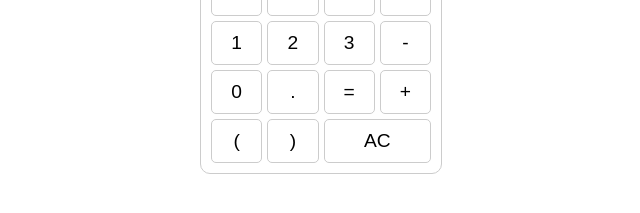
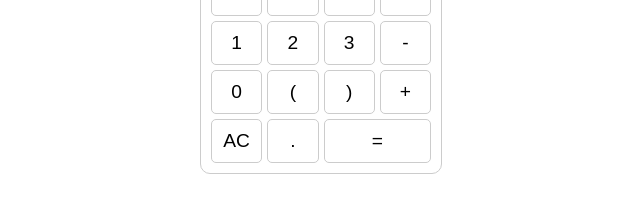
Before and after one commit to yen1098/notioncalculator, a plain HTML site: page index.html in a window 1280 px wide. Shown: the part 387-600 px from the top of the page, 319-959 px from the left. Drawn offline with Linux system fonts and the light colour scheme.

Commit message:
Update index.html

```diff
--- a/index.html
+++ b/index.html
@@ -50,7 +50,7 @@
   .button:hover {
     background: rgba(255, 255, 255, 0.5);
   }
-  .button-wide {
+  .button-equal {
     grid-column: span 2;
   }
 </style>
@@ -73,12 +73,12 @@
     <button class="button" onclick="appendToDisplay('3')">3</button>
     <button class="button" onclick="appendToDisplay('-')">-</button>
     <button class="button" onclick="appendToDisplay('0')">0</button>
-    <button class="button" onclick="appendToDisplay('.')">.</button>
-    <button class="button" onclick="calculateResult()">=</button>
-    <button class="button" onclick="appendToDisplay('+')">+</button>
     <button class="button" onclick="appendToDisplay('(')">(</button>
     <button class="button" onclick="appendToDisplay(')')">)</button>
-    <button class="button button-wide" onclick="clearDisplay()">AC</button>
+    <button class="button" onclick="appendToDisplay('+')">+</button>
+    <button class="button" onclick="clearDisplay()">AC</button>
+    <button class="button" onclick="appendToDisplay('.')">.</button>
+    <button class="button button-equal" onclick="calculateResult()">=</button>
   </div>
 </div>
 
```
